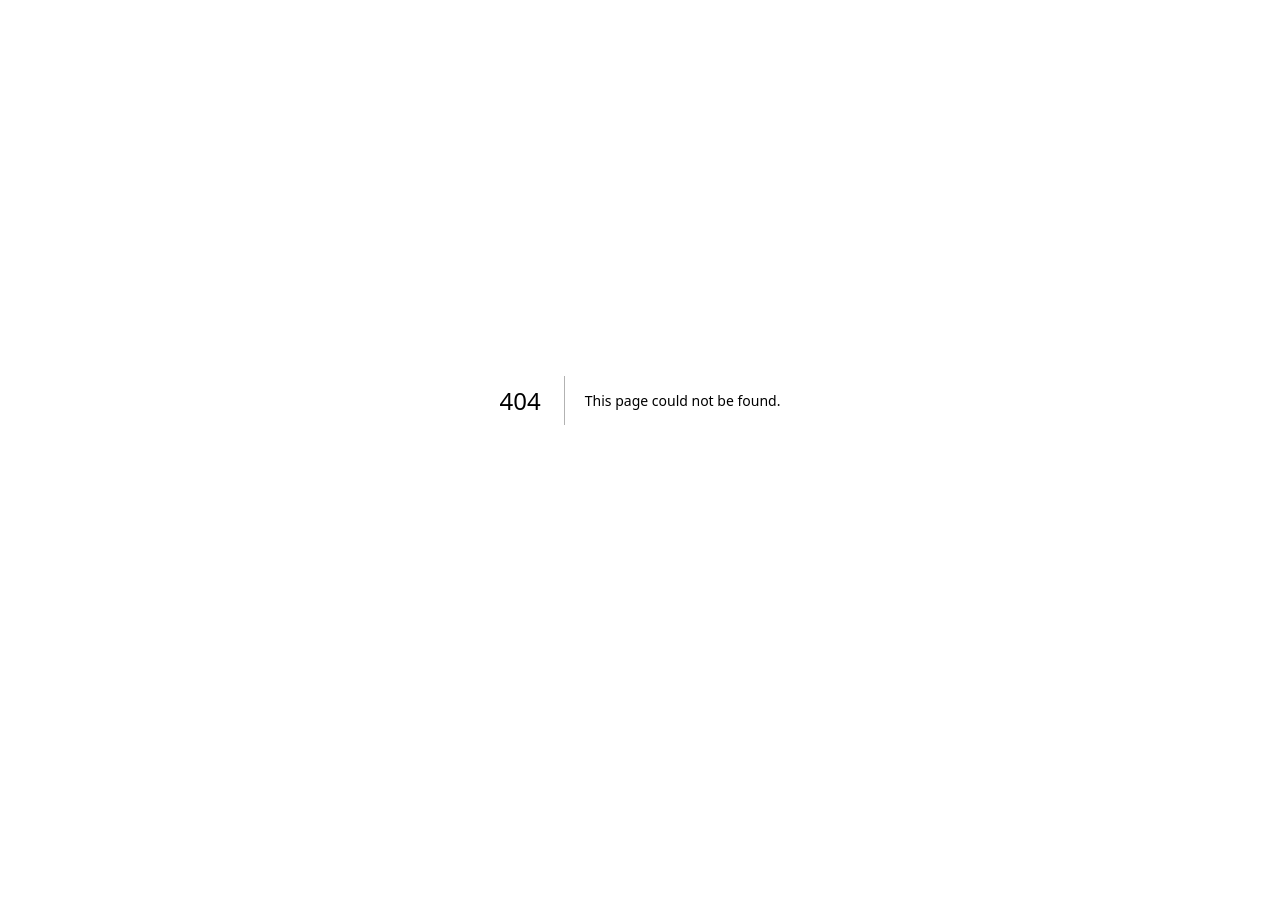
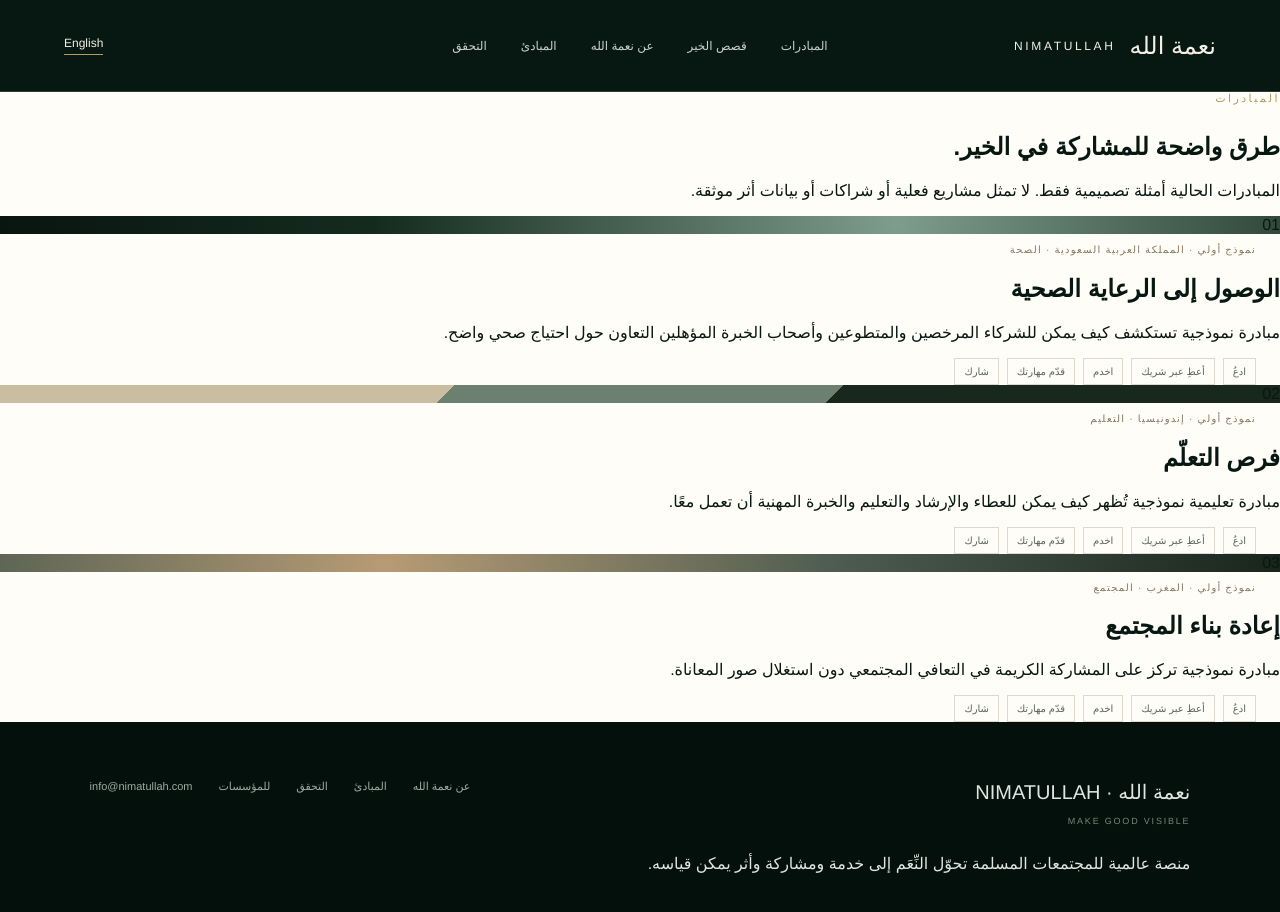
Before and after one commit to andristukiss-png/nimatullah, a Next.js app: page /ar/missions in a window 1280 px wide. Before the commit this address had no page. Shown: the top 912 px of the page. Before the commit the page ends 800 px from the top, so only its background shows below. Built offline with nearby package versions, Linux system fonts and the light colour scheme.

Commit message:
Build app/[locale]/missions/page.tsx

```diff
--- /dev/null
+++ b/app/[locale]/missions/page.tsx
@@ -0,0 +1,41 @@
+import { notFound } from "next/navigation";
+import { isLocale, missions } from "@/lib/site";
+import { PageShell } from "@/components/site-chrome";
+
+export default async function MissionsPage({ params }: { params: Promise<{ locale: string }> }) {
+  const { locale } = await params;
+  if (!isLocale(locale)) notFound();
+  const ar = locale === "ar";
+
+  return (
+    <PageShell locale={locale}>
+      <main className="innerPage">
+        <section className="pageHero">
+          <p className="eyebrow">{ar ? "المبادرات" : "MISSIONS"}</p>
+          <h1>{ar ? "طرق واضحة للمشاركة في الخير." : "Clear ways to participate in good."}</h1>
+          <p>{ar ? "المبادرات الحالية أمثلة تصميمية فقط. لا تمثل مشاريع فعلية أو شراكات أو بيانات أثر موثقة." : "The current missions are design prototypes only. They do not represent live projects, partnerships or verified impact data."}</p>
+        </section>
+
+        <section className="missionList">
+          {missions[locale].map((mission, i) => (
+            <article className="missionRow" key={mission.slug}>
+              <div className={`missionIndex art${i + 1}`}><span>0{i + 1}</span></div>
+              <div>
+                <p className="missionMeta">{mission.status} · {mission.country} · {mission.category}</p>
+                <h2>{mission.title}</h2>
+                <p>{mission.description}</p>
+                <div className="missionActions">
+                  <span>{ar ? "ادعُ" : "Pray"}</span>
+                  <span>{ar ? "أعطِ عبر شريك" : "Give via partner"}</span>
+                  <span>{ar ? "اخدم" : "Serve"}</span>
+                  <span>{ar ? "قدّم مهارتك" : "Offer a skill"}</span>
+                  <span>{ar ? "شارك" : "Share"}</span>
+                </div>
+              </div>
+            </article>
+          ))}
+        </section>
+      </main>
+    </PageShell>
+  );
+}
```
